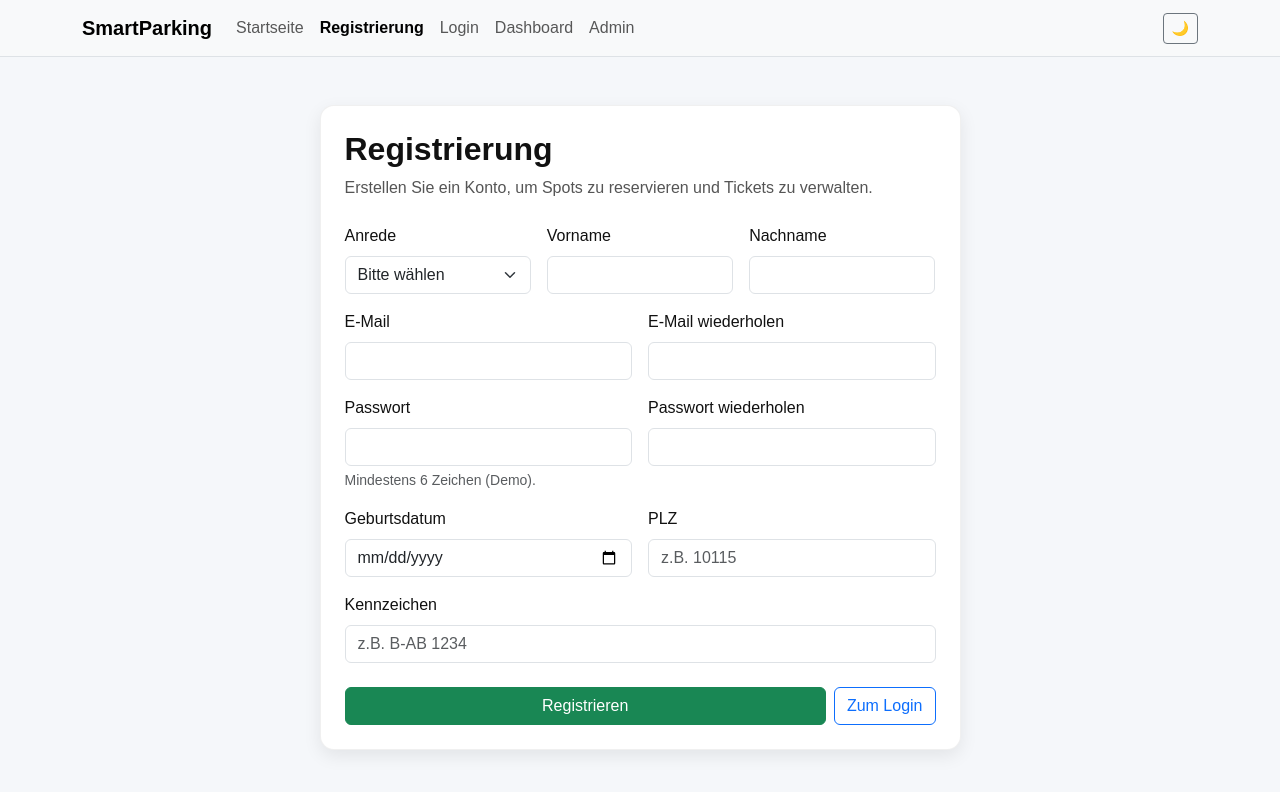
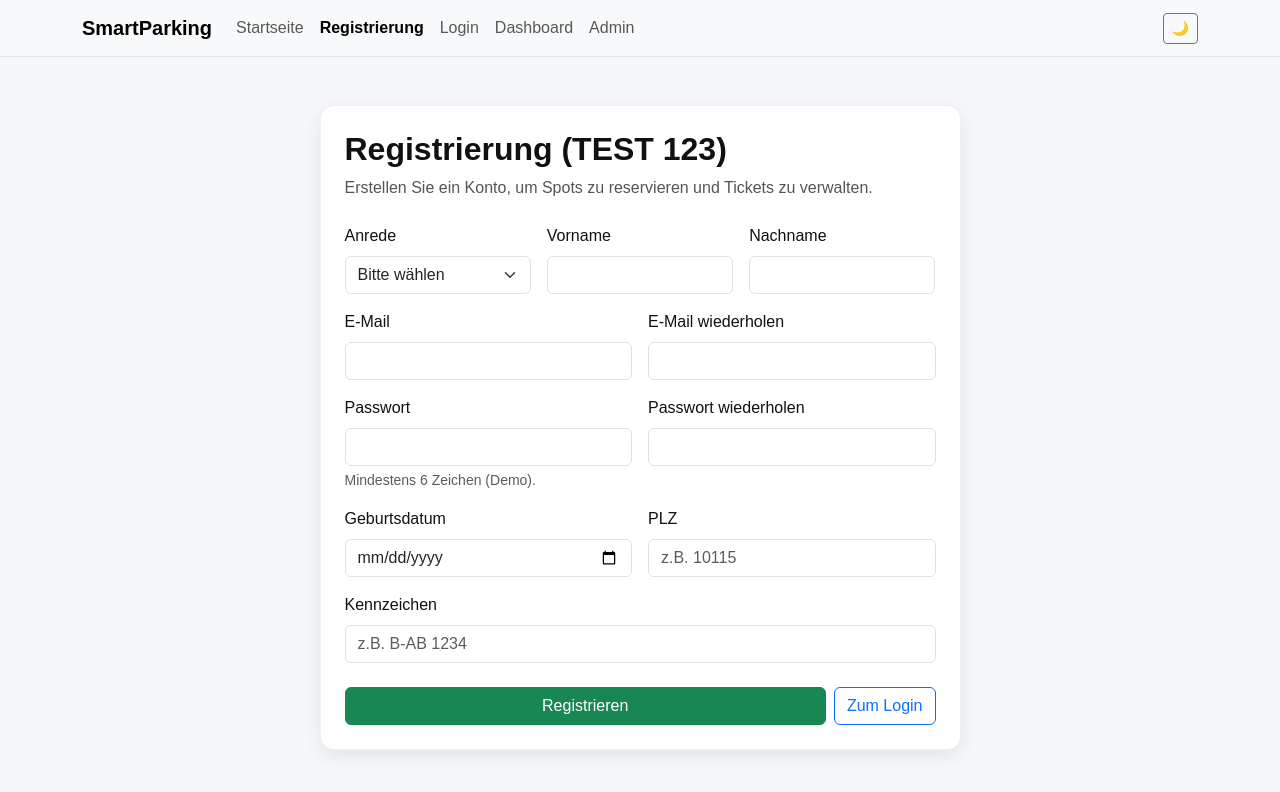
Before and after one commit to Amin-210/Cloud-Smart-Parking-System, a plain HTML site: page Frontend/registrierung.html in a window 1280 px wide. Drawn offline with nearby package versions, Linux system fonts and the light colour scheme.

Commit message:
test: change heading on registration page

```diff
--- a/Frontend/registrierung.html
+++ b/Frontend/registrierung.html
@@ -36,7 +36,8 @@
     <div class="row justify-content-center">
       <div class="col-lg-7">
         <div class="p-4 sp-card bg-white">
-          <h2 class="fw-bold">Registrierung</h2>
+          <h2 class="fw-bold">Registrierung (TEST 123)</h2>
+
           <p class="sp-subtle mb-4">Erstellen Sie ein Konto, um Spots zu reservieren und Tickets zu verwalten.</p>
 
           <form id="registerForm">
```
